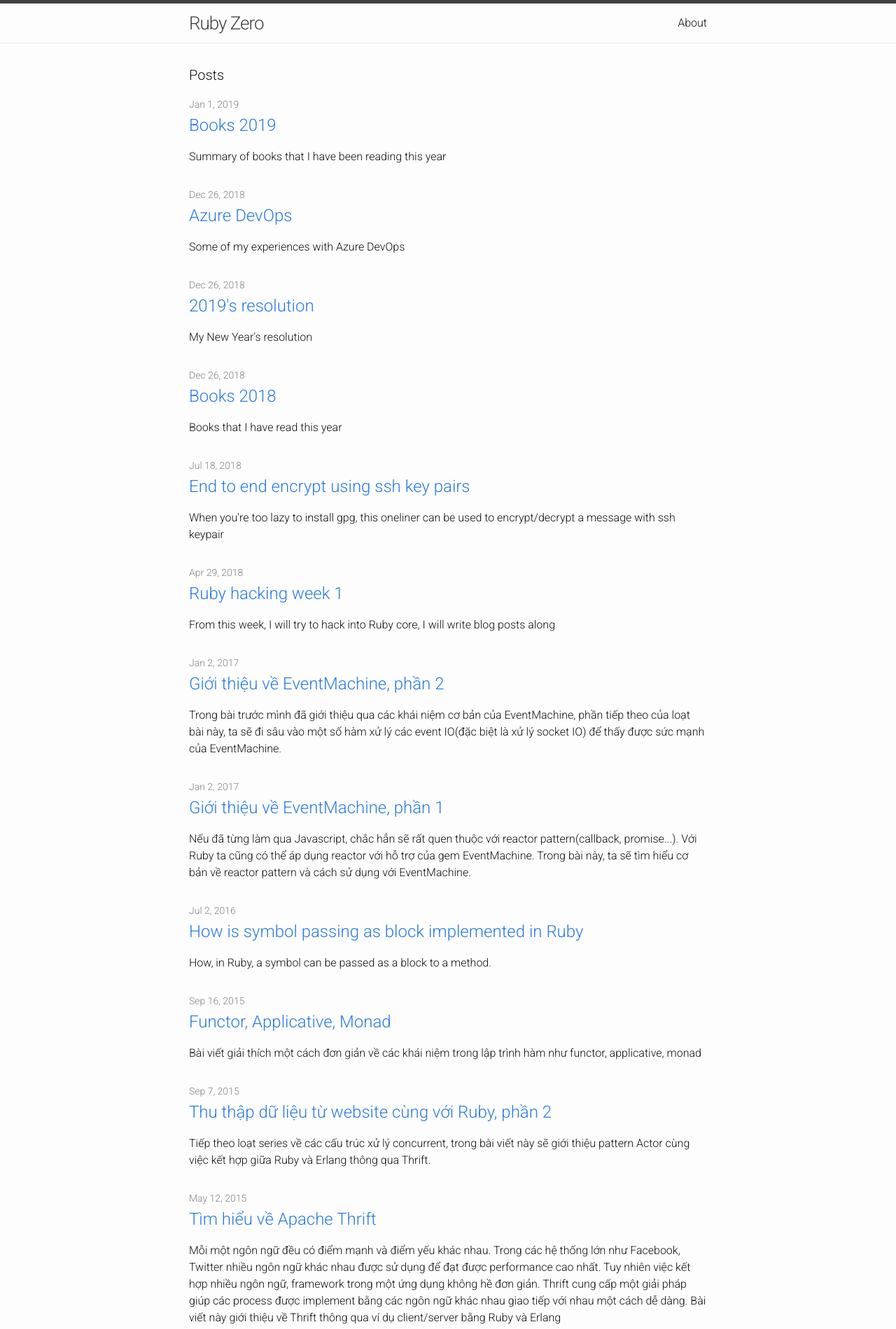
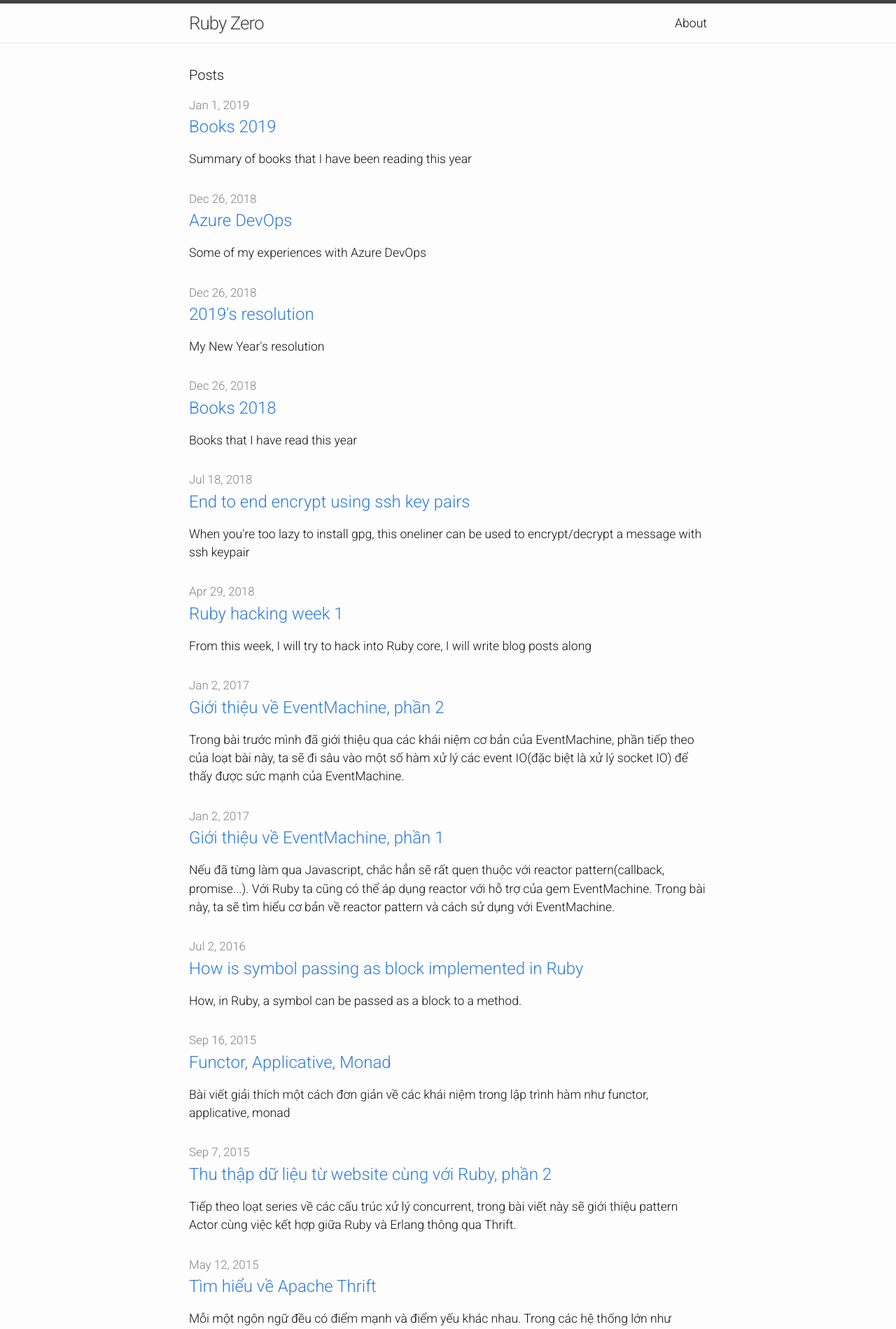
Before and after one commit to zinh/zinh.github.io, a Jekyll site: the page built from index.html, in a window 1280 px wide. Shown: the top 1899 px of the page at 70% size. Built offline with Jekyll 4.4.1, drawn with Linux system fonts in a browser that asks for light colours.

Commit message:
Fix degign

```diff
--- a/css/main.scss
+++ b/css/main.scss
@@ -6,8 +6,8 @@
 
 
 // Our variables
-$base-font-family: 'Roboto', Arial, sans-serif;
-$base-font-size:   16px;
+$base-font-family: 'Roboto', sans-serif;
+$base-font-size:   1.1em;
 $small-font-size:  $base-font-size * 0.875;
 $base-line-height: 1.5;
 
```
